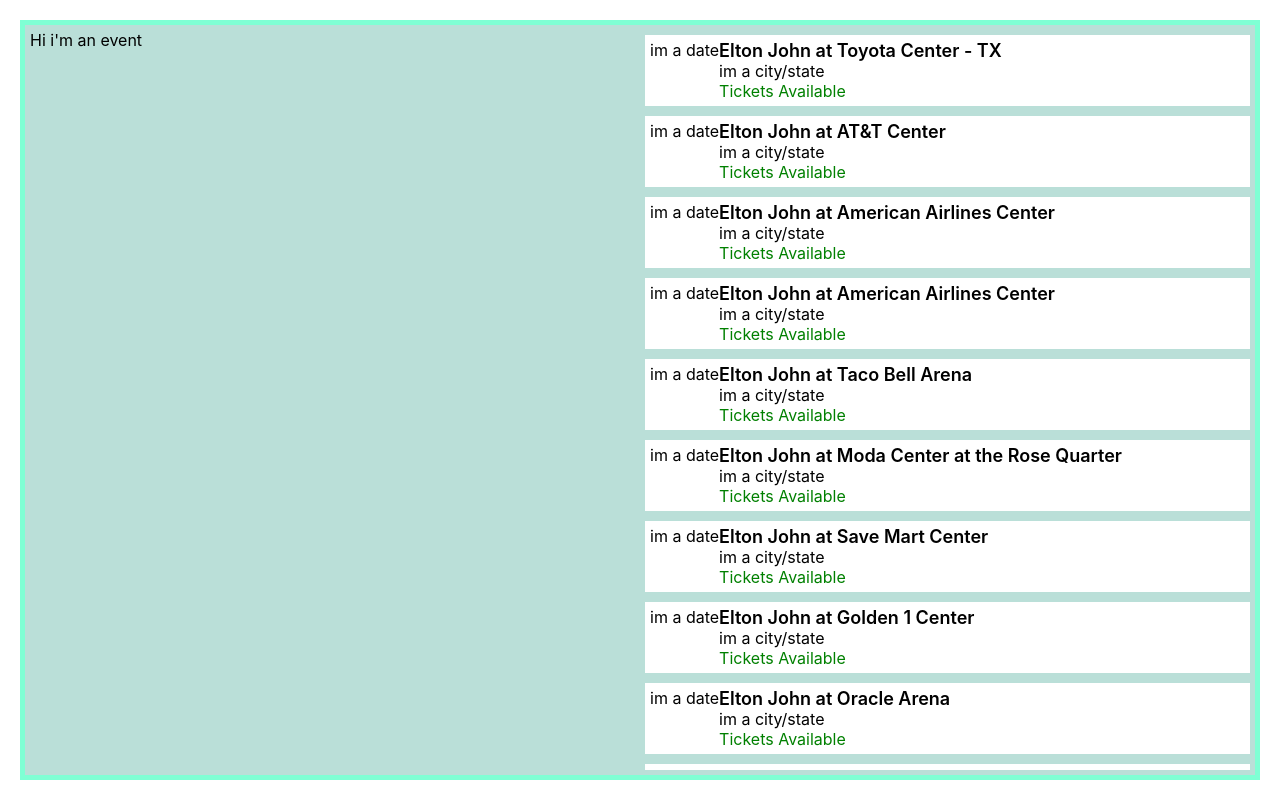
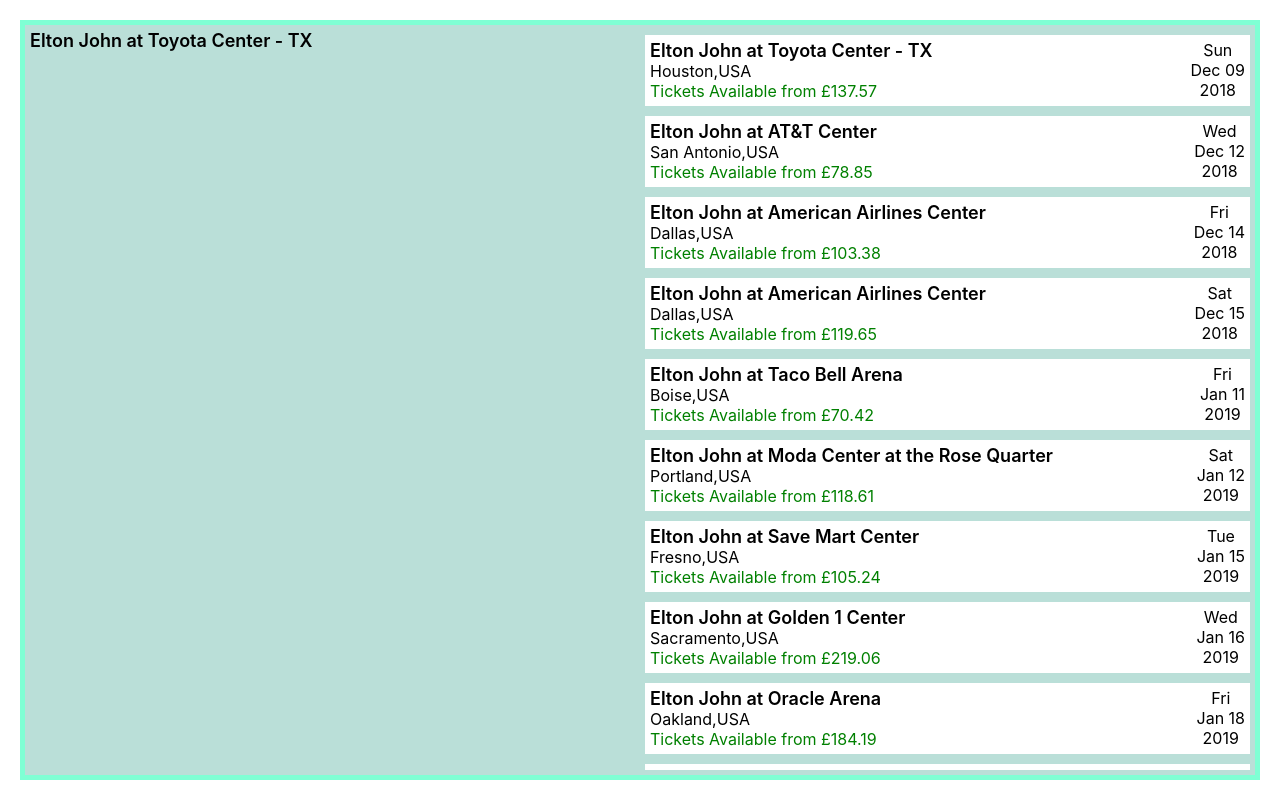
Before and after one commit to hay-sam/vgogo-challenge, a React (Create React App) app: page / in a window 1280 px wide. Built offline with nearby package versions, Linux system fonts and the light colour scheme.

Commit message:
list info display

```diff
--- a/public/index.html
+++ b/public/index.html
@@ -25,20 +25,10 @@
       work correctly both with client-side routing and a non-root public URL.
       Learn how to configure a non-root public URL by running `npm run build`.
     -->
-    <title>Event Information</title>
+    <title>Viago-Faux</title>
   </head>
   <body>
     <noscript>You need to enable JavaScript to run this app.</noscript>
     <div id="root"></div>
-    <!--
-      This HTML file is a template.
-      If you open it directly in the browser, you will see an empty page.
-
-      You can add webfonts, meta tags, or analytics to this file.
-      The build step will place the bundled scripts into the <body> tag.
-
-      To begin the development, run `npm start` or `yarn start`.
-      To create a production bundle, use `npm run build` or `yarn build`.
-    -->
   </body>
 </html>
--- a/src/EventListItem.js
+++ b/src/EventListItem.js
@@ -5,20 +5,18 @@
 const EventListItem = (props) => {
   const {event} = props
   return (
-    <div className="event-list-item">
-      <div className="event-date">
-        im a date
-      </div>
+    <div className="event-list-item" onClick={()=> props.selectEvent(event)}>
+
       <div className="event-item-info">
         <div className="event-item-title">
           {event.EventName} at {event.VenueName}
         </div>
         <div className="event-item-location">
-        im a city/state
+          {event.VenueCity},{event.VenueCountry}
         </div>
         {(event.AvailableTickets > 0)?
           <div className="green">
-          Tickets Available
+            Tickets Available from {event.MinPrice}
           </div>
           :
           <div className="red">
@@ -26,10 +24,21 @@
           </div>
         }
         </div>
+        <div className="event-date">
+          <div className="month">
+            {event.Day}
           </div>
+          <div className="day">
+            {event.Month} {event.CalendarViewModel.DayOfMonth}
+          </div>
+          <div className="year">
+            {event.CalendarViewModel.Year}
+          </div>
+      </div>
+    </div>
+
   )
 }
-
 const mapDispatch = (dispatch) => ({
   selectEvent : (event) => dispatch(selectEvent(event))
 })
--- a/src/SelectedEvent.js
+++ b/src/SelectedEvent.js
@@ -2,10 +2,16 @@
 import {connect} from 'react-redux'
 
 const SelectedEvent = (props) => {
+  const {event} = props
   return (
     <div className="app-section">
-      Hi i'm an event
+      <div className="event-item-title">
+        {event.EventName} at {event.VenueName}
+      </div>
     </div>
   )
 }
-export default SelectedEvent
+const mapState = (state) => ({
+  event : state.selected
+})
+export default connect(mapState)(SelectedEvent)
--- a/src/index.css
+++ b/src/index.css
@@ -50,11 +50,17 @@
   margin: 5px 0px;
   padding: 5px;
   display: flex;
+  justify-content: space-between;
 }
 
 .event-item-title{
   font-weight: 600;
   font-size: large;
+}
+
+.event-date{
+  text-align: center;
+  min-width: max-content;
 }
 
 .green{
```
Lines whose indentation alone changed are shown as unchanged.
